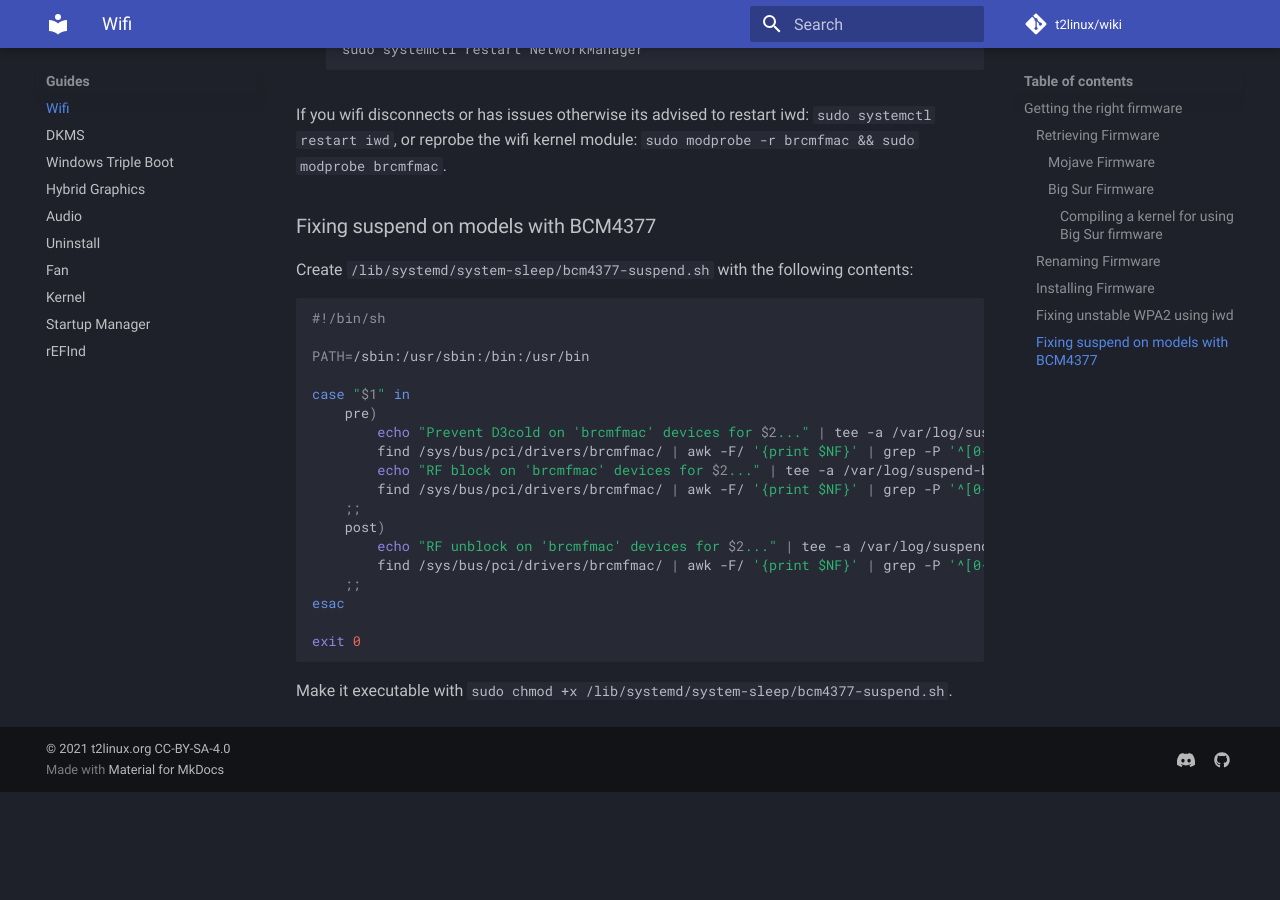
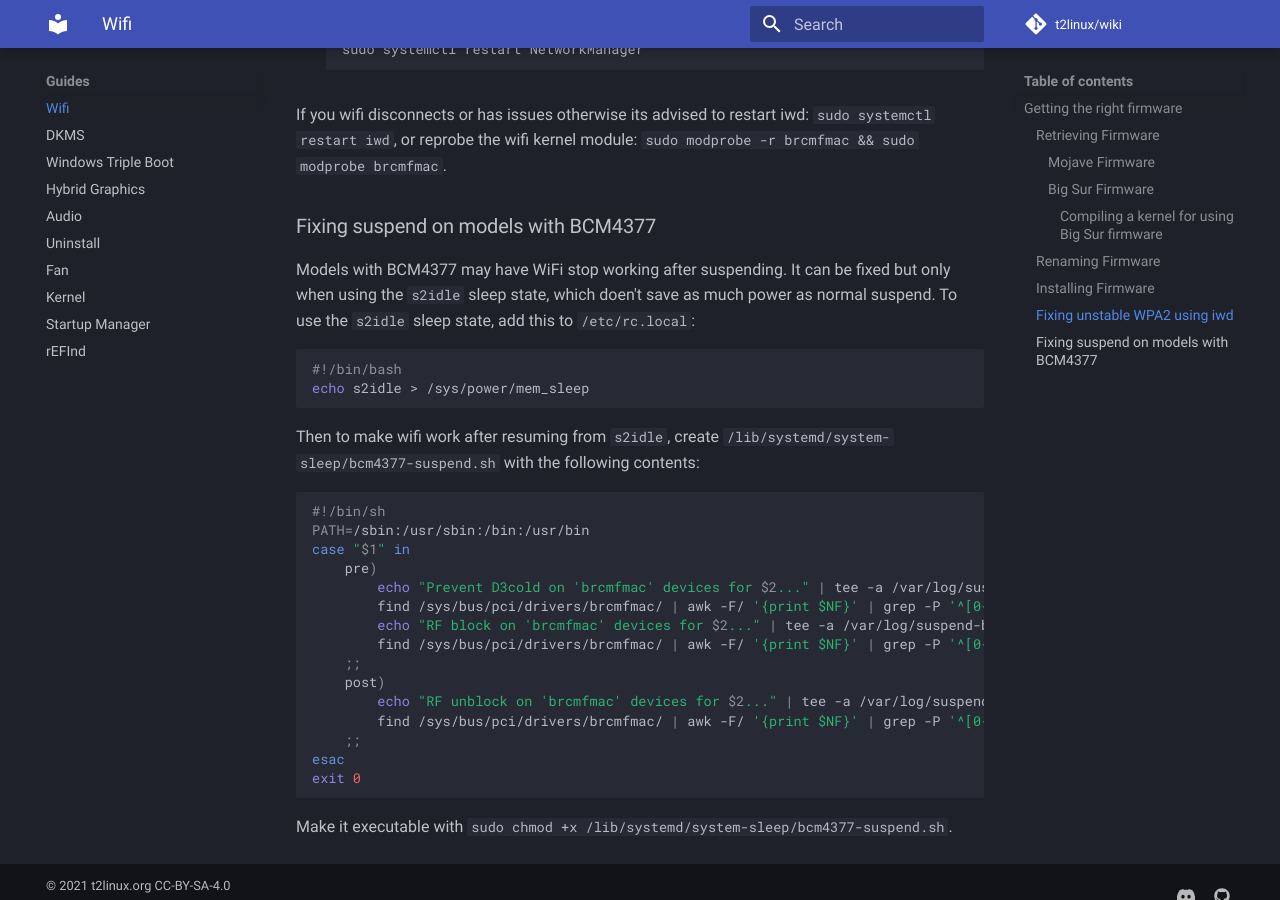
Before and after one commit to t2linux/wiki, an MkDocs documentation site: the page built from docs/guides/wifi.md, in a window 1280 px wide and 900 px high, scrolled down 4247 px. Built offline with MkDocs 1.6.1 and Material for MkDocs 9.7.7, drawn with Linux system fonts in a browser that asks for light colours; comment, search, counter and statistics services are not loaded; before the commit the page ends 5039 px from its top, so only the background shows below that.

Commit message:
wifi: 4377 suspend fix only works with s2idle

````diff
--- a/docs/guides/wifi.md
+++ b/docs/guides/wifi.md
@@ -143,13 +143,18 @@ If you wifi disconnects or has issues otherwise its advised to restart iwd: `sud
 
 ### Fixing suspend on models with BCM4377
 
-Create `/lib/systemd/system-sleep/bcm4377-suspend.sh` with the following contents:
+Models with BCM4377 may have WiFi stop working after suspending. It can be fixed but only when using the `s2idle` sleep state, which doen't save as much power as normal suspend. To use the `s2idle` sleep state, add this to `/etc/rc.local`:
+
+```sh
+#!/bin/bash
+echo s2idle > /sys/power/mem_sleep
+```
+
+Then to make wifi work after resuming from `s2idle`, create `/lib/systemd/system-sleep/bcm4377-suspend.sh` with the following contents:
 
 ```sh
 #!/bin/sh
-
 PATH=/sbin:/usr/sbin:/bin:/usr/bin
-
 case "$1" in
 	pre)
 		echo "Prevent D3cold on 'brcmfmac' devices for $2..." | tee -a /var/log/suspend-brcm.log
@@ -162,7 +167,6 @@ case "$1" in
 		find /sys/bus/pci/drivers/brcmfmac/ | awk -F/ '{print $NF}' | grep -P '^[0-9a-f:.]+$' | while read dev; do find "/sys/bus/pci/devices/$dev/ieee80211/" | grep -P '/phy\d+/rfkill\d+/soft$'; done | while read rfkillsoft; do echo 0 > "$rfkillsoft"; done
 	;;
 esac
-
 exit 0
 ```
 
````
